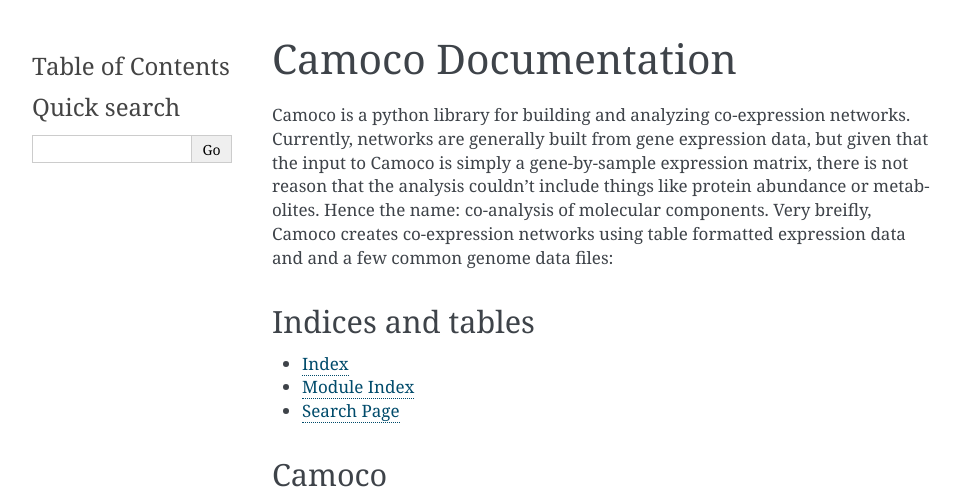
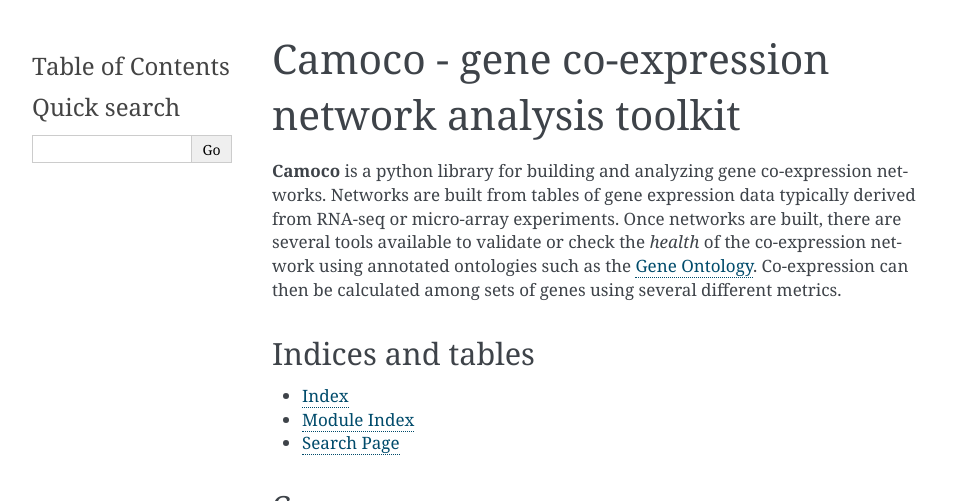
Before and after one commit to LinkageIO/Camoco, a Sphinx documentation site: the page built from docs/index.rst, in a window 1280 px wide, cut to the strip 0-501 px from the top of the page. Shown: the whole strip, without its empty margins (148-1108 px from the left). Built offline with Sphinx 7.4.7, drawn with Linux system fonts in a browser that asks for light colours.

Commit message:
rework docs intro

```diff
--- a/docs/index.rst
+++ b/docs/index.rst
@@ -3,18 +3,20 @@
    You can adapt this file completely to your liking, but it should at least
    contain the root `toctree` directive.
 
-********************
-Camoco Documentation
-********************
+.. _overview:
+.. currentmodule:: camoco
 
-Camoco is a python library for building and analyzing co-expression networks.
-Currently, networks are generally built from gene expression data, but given
-that the input to Camoco is simply a gene-by-sample expression matrix, there
-is not reason that the analysis couldn't include things like protein abundance
-or metabolites. Hence the name: co-analysis of molecular components. Very
-breifly, Camoco creates co-expression networks using table formatted expression
-data and and a few common genome data files:
+####################################################
+Camoco - gene co-expression network analysis toolkit
+####################################################
 
+**Camoco** is a python library for building and analyzing gene co-expression
+networks.  Networks are built from tables of gene expression data typically derived
+from RNA-seq or micro-array experiments. Once networks are built, there are several
+tools available to validate or check the *health* of the co-expression network using
+annotated ontologies such as the `Gene Ontology <http://www.geneontology.org/>`__.
+Co-expression can then be calculated among sets of genes using several different
+metrics.
 
 
 .. toctree::
```
